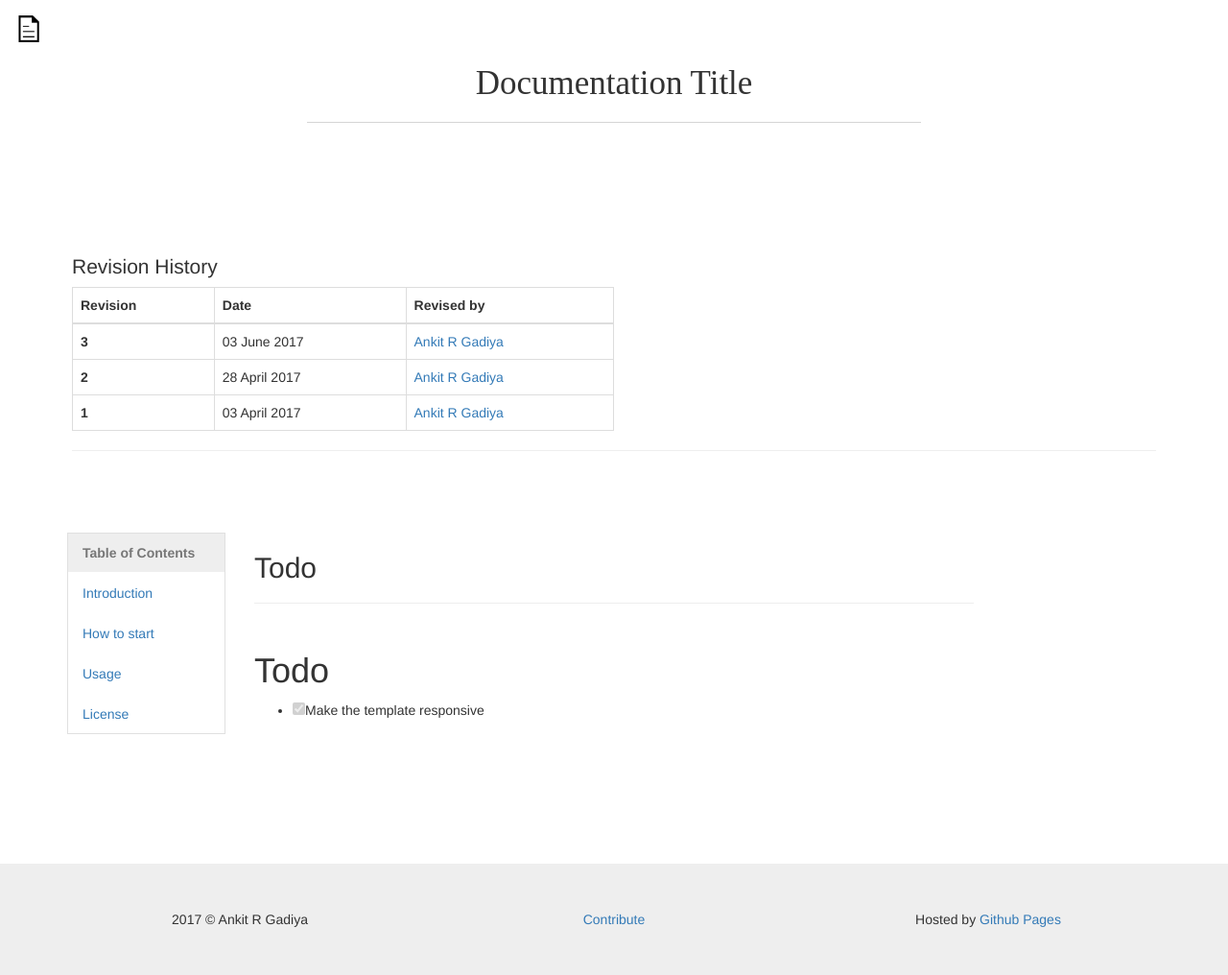
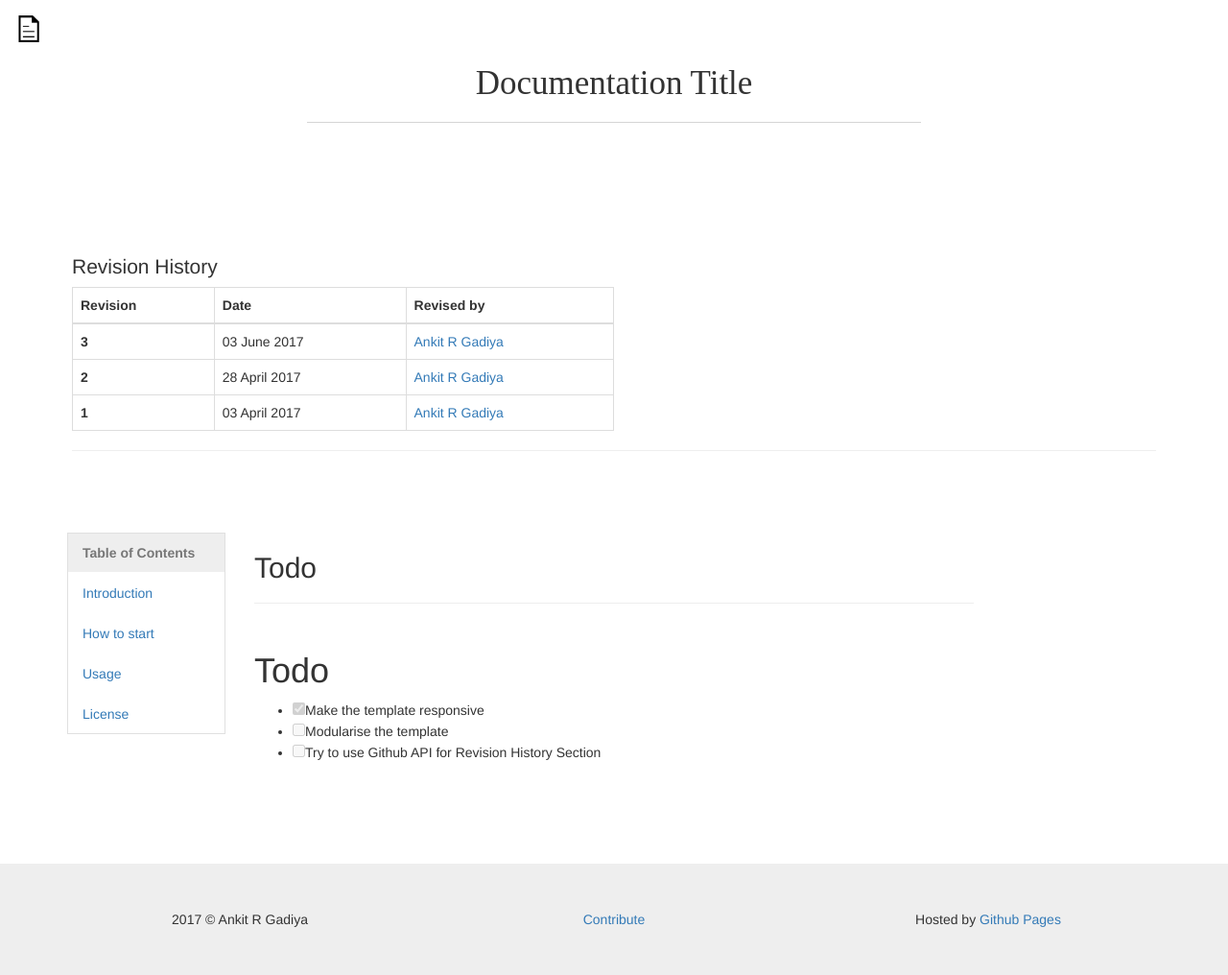
Before and after one commit to ankitrgadiya/documentation-template, a Jekyll site: the page built from TODO.md, in a window 1280 px wide. Shown: the whole page at 96% size. Built offline with Jekyll 4.4.1, drawn with Linux system fonts in a browser that asks for light colours; nearby versions of some CDN libraries; our own code applies the rules of GitHub Pages for plain Markdown files.

Commit message:
TODO Updated

```diff
--- a/TODO.md
+++ b/TODO.md
@@ -1,3 +1,5 @@
 # Todo
 
 * [x] Make the template responsive
+* [ ] Modularise the template
+* [ ] Try to use Github API for Revision History Section
```
